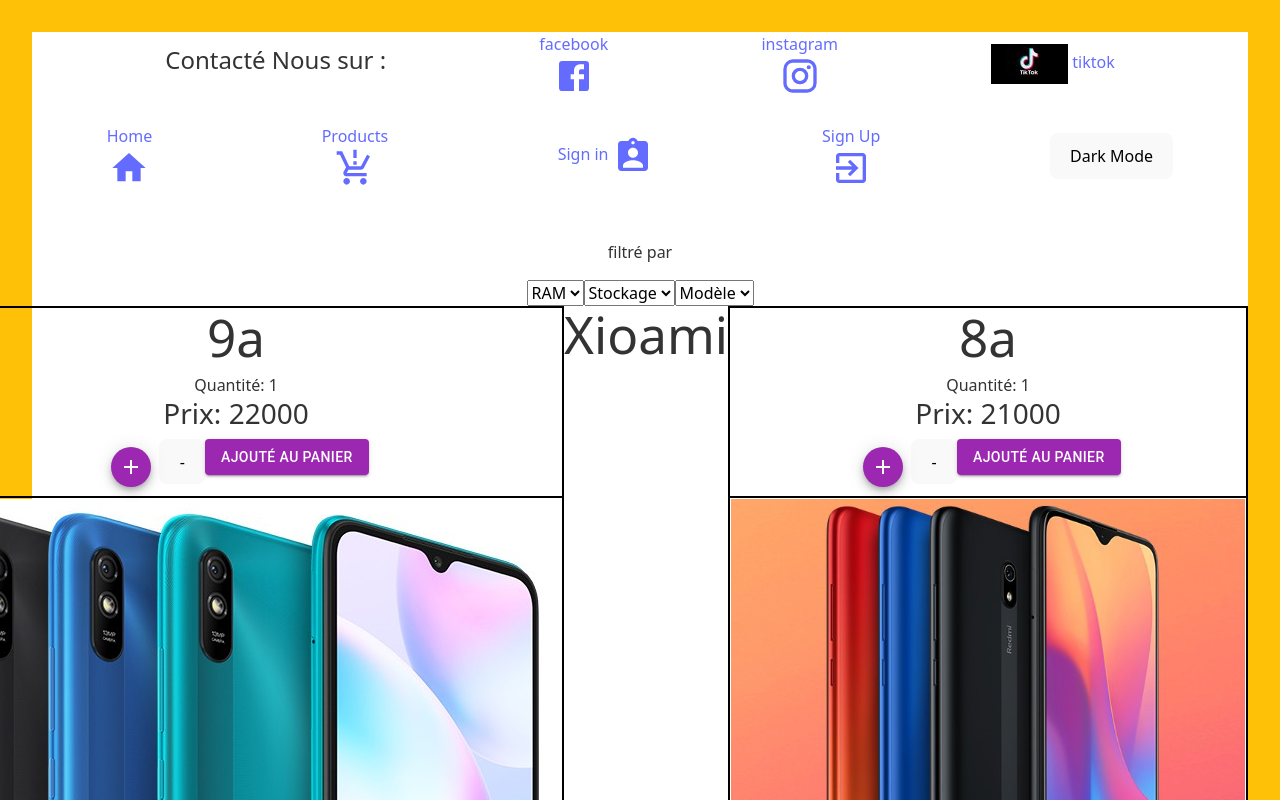
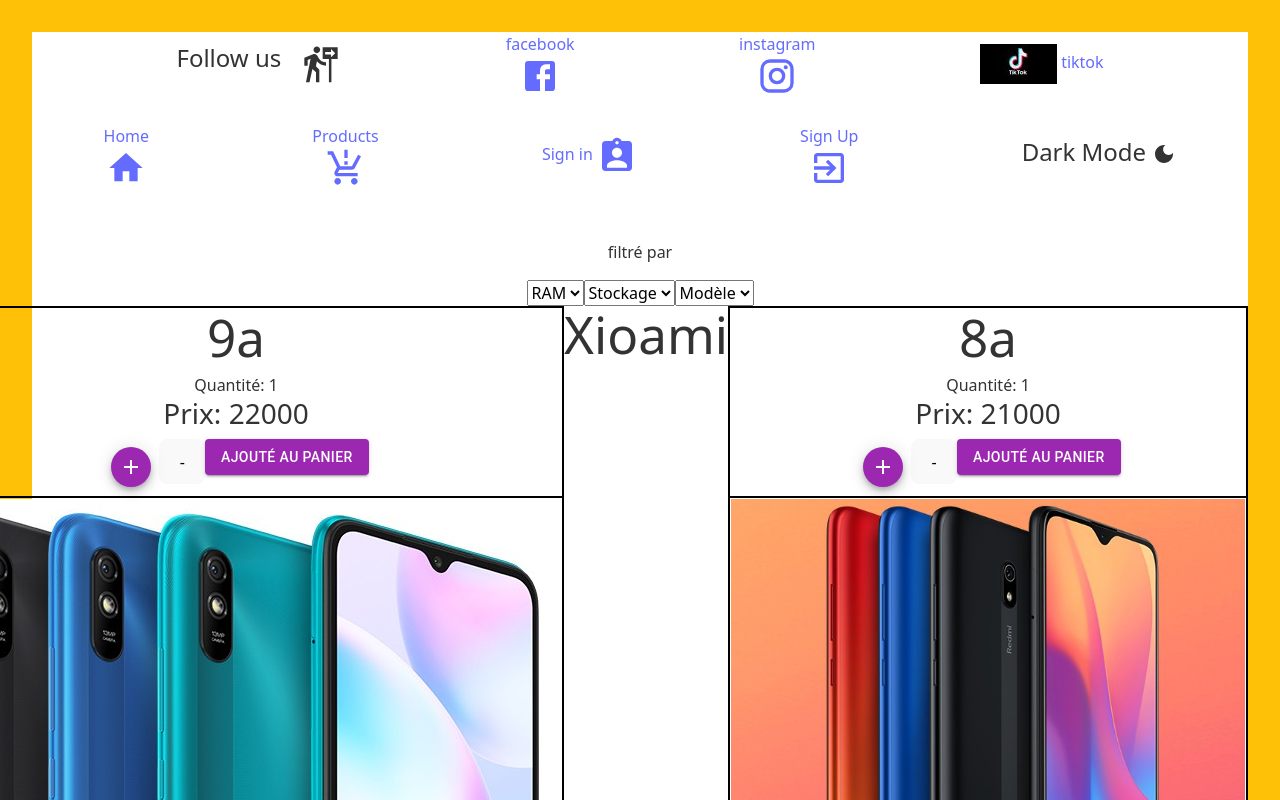
Before and after one commit to moussasg/My_Project23, a React (Vite) app: page /MesSmartphones/1 in a window 1280 px wide. Shown: the top 800 px of the page. Built offline with nearby package versions, Linux system fonts and the light colour scheme.

Commit message:
last change

```diff
--- a/src/App.jsx
+++ b/src/App.jsx
@@ -6,6 +6,7 @@
 import './App.css';
 import { MesSmartphones } from './constant/toutemarque'; // constante de tout mon magasin
 import Signup from "./pages/signup/signup"
+import Follow from './components/matui/follow';
 import Signin from './pages/signin/Signin';
 import Home from './pages/home/home';
 import { Link, Route, Routes } from 'react-router-dom';
@@ -19,6 +20,7 @@
 import Fb from './components/matui/fb';
 import Insta from './components/matui/insta';
 import Tik from "./assets/tik.jpg"
+import Darker from './components/matui/darker';
 function App() {
   const darkModeStyles = {
     backgroundColor: '#333',
@@ -39,7 +41,7 @@
         <div className="App" style={darkMode ? darkModeStyles  : normalStyles}>
         <div className='cont'>
           <div className='res'>
-          <h4 style={{Color:"black"}}>  Contacté Nous sur : </h4>
+          <h4 style={{Color:"black"}}> Follow us </h4><Follow/>
         </div>
         <a href='https://m.facebook.com/moussa.souag'>facebook <Fb /></a>
         <a href='https://instagram.com/hydra_smartphones?igshid=NTc4MTIwNjQ2YQ=='> instagram <Insta/> </a>
@@ -50,7 +52,7 @@
         <Link to="/Products">Products <Prod /> </Link>
         <Link to="/Signin">Sign in <Sign /> </Link>
         <Link to="/Signup"> Sign Up <Register /> </Link>
-        <button onClick={handeldark}> Dark Mode</button>
+        <div onClick={handeldark}> <h4>Dark Mode <Darker/></h4> </div>
       </nav>
       <Routes>
         <Route path='/Signup' element={<Signup />} />
--- /dev/null
+++ b/src/components/matui/darker.jsx
@@ -0,0 +1,6 @@
+import DarkModeIcon from '@mui/icons-material/DarkMode';
+export default function Darker() {
+    return (
+        <DarkModeIcon/>
+    )
+}
--- /dev/null
+++ b/src/components/matui/follow.jsx
@@ -0,0 +1,6 @@
+import FollowTheSignsIcon from '@mui/icons-material/FollowTheSigns';
+export default function Follow() {
+    return (
+        <FollowTheSignsIcon sx={{fontSize: 40}}/>
+    )
+}
```
